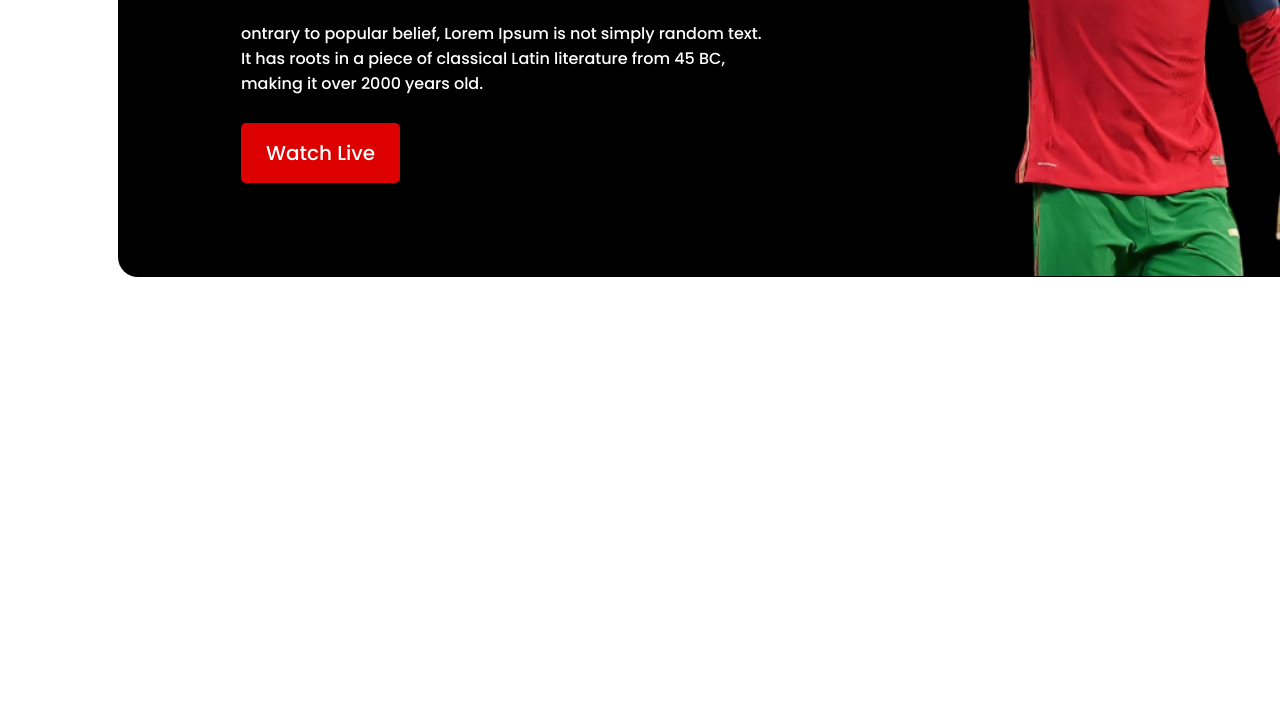
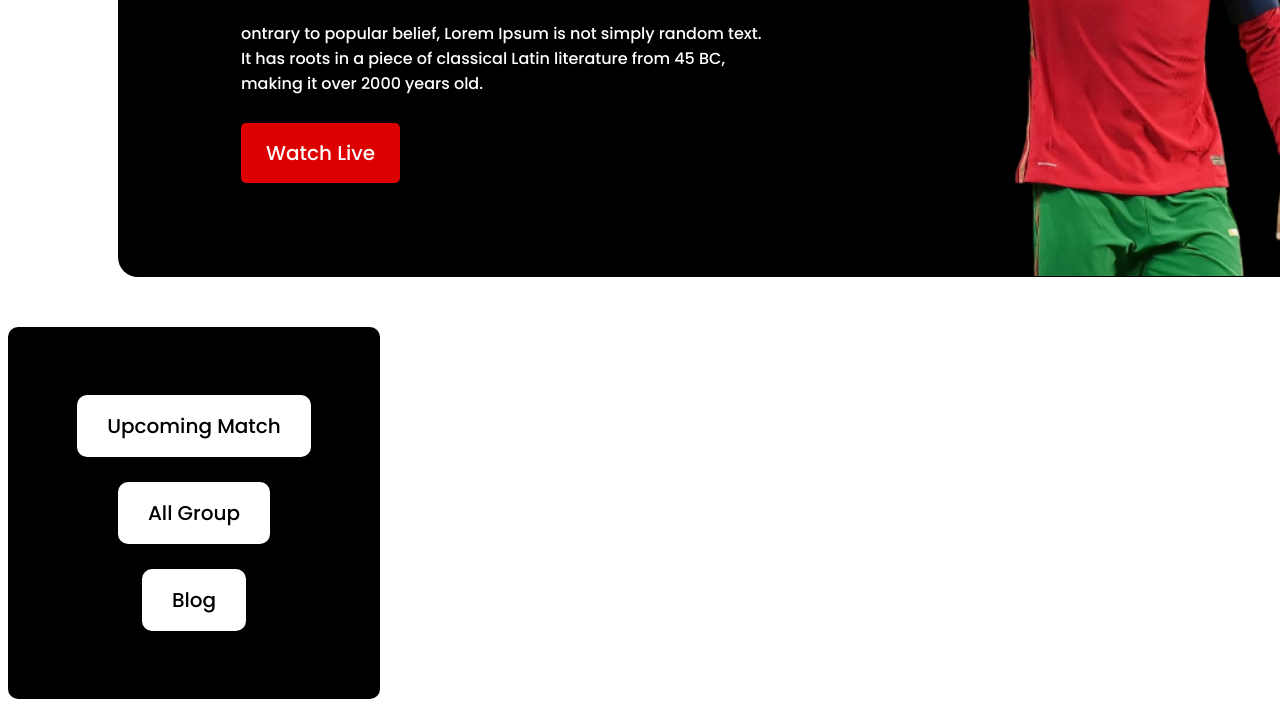
Before and after one commit to Rabbe10581/world-cup, a plain HTML site: page index.html in a window 1280 px wide. Shown: the part 419-1126 px from the top of the page. Before the commit the page ends 800 px from the top, so only its background shows below. Drawn offline with Linux system fonts and the light colour scheme.

Commit message:
added buttons

```diff
--- a/index.html
+++ b/index.html
@@ -34,9 +34,23 @@
             </div>
         </div>
     </header>
-    <!-------------------
-         Cover Page end
-      -------------------->
+    <!----------------- Cover Page end ---------------->
+    <main>
+        <!--------------------
+             Menu Bar Start
+            ------------------->
+        <section class="main-body">
+            <div class="menu">
+                <p class="btn" id="upcoming-btn"><a href="">Upcoming Match</a></p><br>
+                <p class="btn" id="all-group-btn"><a href="">All Group</a></p><br>
+                <p class="btn" id="blog-btn"><a href="">Blog</a></p>
+            </div>
+            <!----------- Menu Bar End ------------>
+            <div class="grid-container">
+
+            </div>
+        </section>
+    </main>
 
 </body>
 
--- a/styles/style.css
+++ b/styles/style.css
@@ -48,3 +48,28 @@ body {
     font-weight: 400;
     padding-bottom: 16px;
 }
+
+/*--------------
+ Menu Bar Styles
+ ---------------*/
+.menu {
+    display: flex;
+    flex-direction: column;
+    justify-content: center;
+    align-items: center;
+    background-color: black;
+    width: 312px;
+    height: 312px;
+    border-radius: 10px;
+    padding: 30px;
+}
+
+.menu p a {
+    text-decoration: none;
+    background-color: #FFFFFF;
+    padding: 17px 30px;
+    border-radius: 10px;
+    font-size: 20px;
+    font-weight: 400px;
+    color: black;
+}
```
